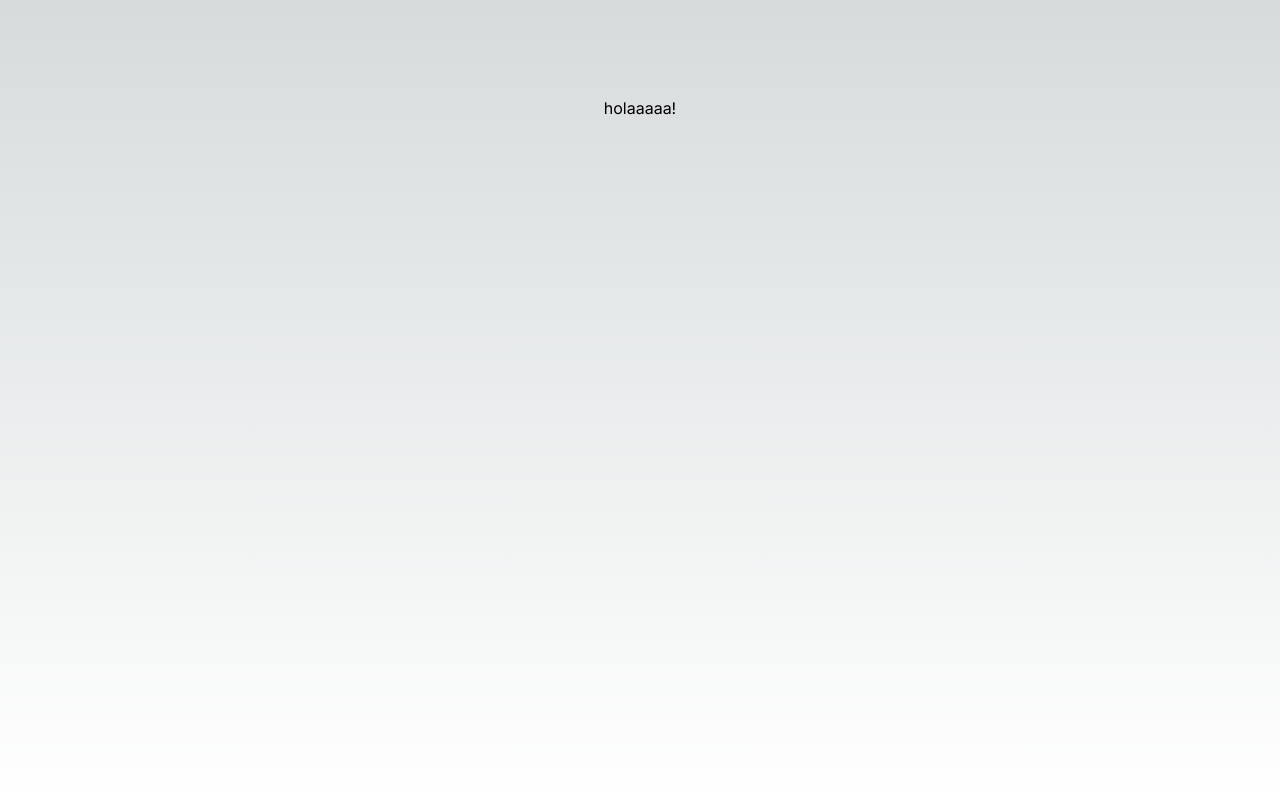
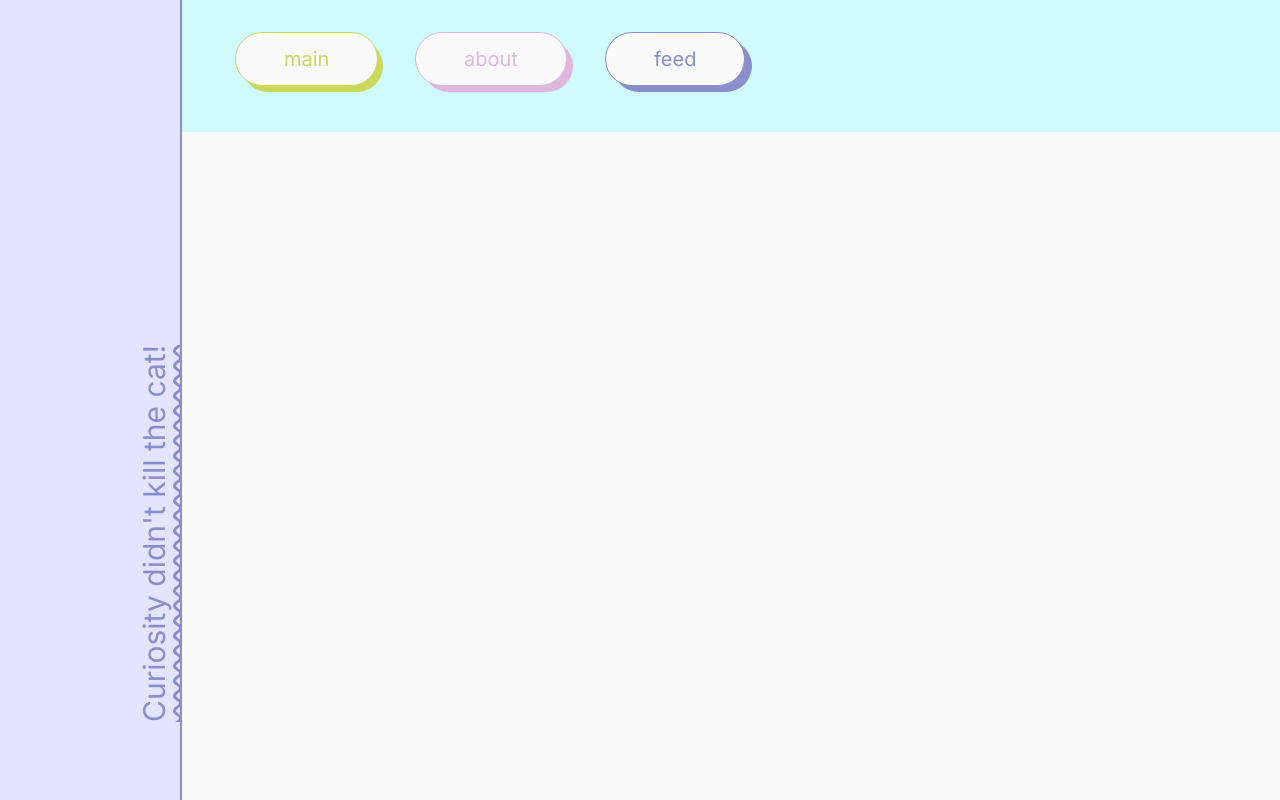
Before and after one commit to annenuno/annenuno.com, a Next.js app in the folder site/: page / in a window 1280 px wide. Built offline with nearby package versions, Linux system fonts and the light colour scheme.

Commit message:
working on main page

```diff
--- a/site/app/page.tsx
+++ b/site/app/page.tsx
@@ -2,8 +2,40 @@ import Image from "next/image";
 
 export default function Home() {
   return (
-    <main className="flex min-h-screen flex-col items-center justify-between p-24">
-      <div>holaaaaa!</div>
+    <main className="flex flex-row bg-[#FAFAFA]">
+      <div className="bg-[#E3E5FF] border-[#8B8ECD] border-r-2 ">
+        <div className="text-[#8B8ECD] p-16 w-[180px] h-screen">
+          <p className="lg:text-3xl md:text-2xl relative right-[550px] p-16 rotate-[270deg] w-screen underline decoration-wavy underline-offset-8">
+            Curiosity didn't kill the cat!
+          </p>
+        </div>
+      </div>
+      <div className="bg-cyan-100 py-10 flex flex-row h-full w-screen">
+        <div className="flex flex-row ml-10">
+          <div className="absolute top-8 left-[215px] bg-[#FAFAFA] text-[#CAD959] mx-5 px-12 py-3 whitespace-pre border border-[#CAD959] rounded-full text-xl hover:bg-[#F9FCE4]">
+            main
+          </div>
+          <div className="bg-[#CAD959] rounded-full mx-5 px-12 py-3 whitespace-pre text-xl">
+            main
+          </div>
+        </div>
+        <div className="flex flex-row">
+          <div className="absolute top-8 left-[395px] bg-[#FAFAFA] text-[#DEB7DC] mx-5 px-12 py-3 whitespace-pre border border-[#DEB7DC] rounded-full text-xl hover:bg-[#FBF4FB]">
+            about
+          </div>
+          <div className="bg-[#DEB7DC] rounded-full mx-5 px-12 py-3 whitespace-pre text-xl">
+            about
+          </div>
+        </div>
+        <div className="flex flex-row">
+          <div className="absolute top-8 left-[585px] bg-[#FAFAFA] text-[#8B8ECD] mx-5 px-12 py-3 whitespace-pre border border-[#8B8ECD] rounded-full text-xl hover:bg-[#E3E5FF]">
+            feed
+          </div>
+          <div className="bg-[#8B8ECD] rounded-full mx-5 px-12 py-3 whitespace-pre text-xl">
+            feed
+          </div>
+        </div>
+      </div>
     </main>
   );
 }
```
